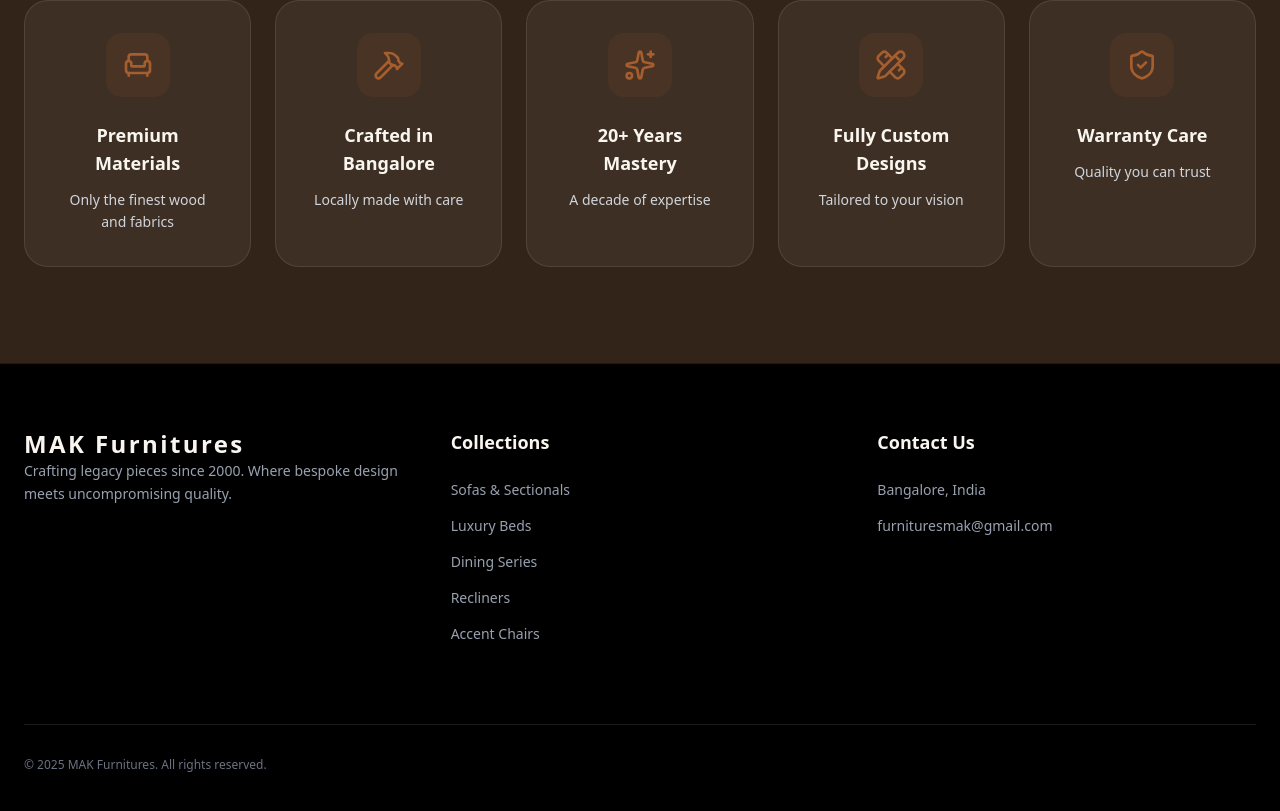
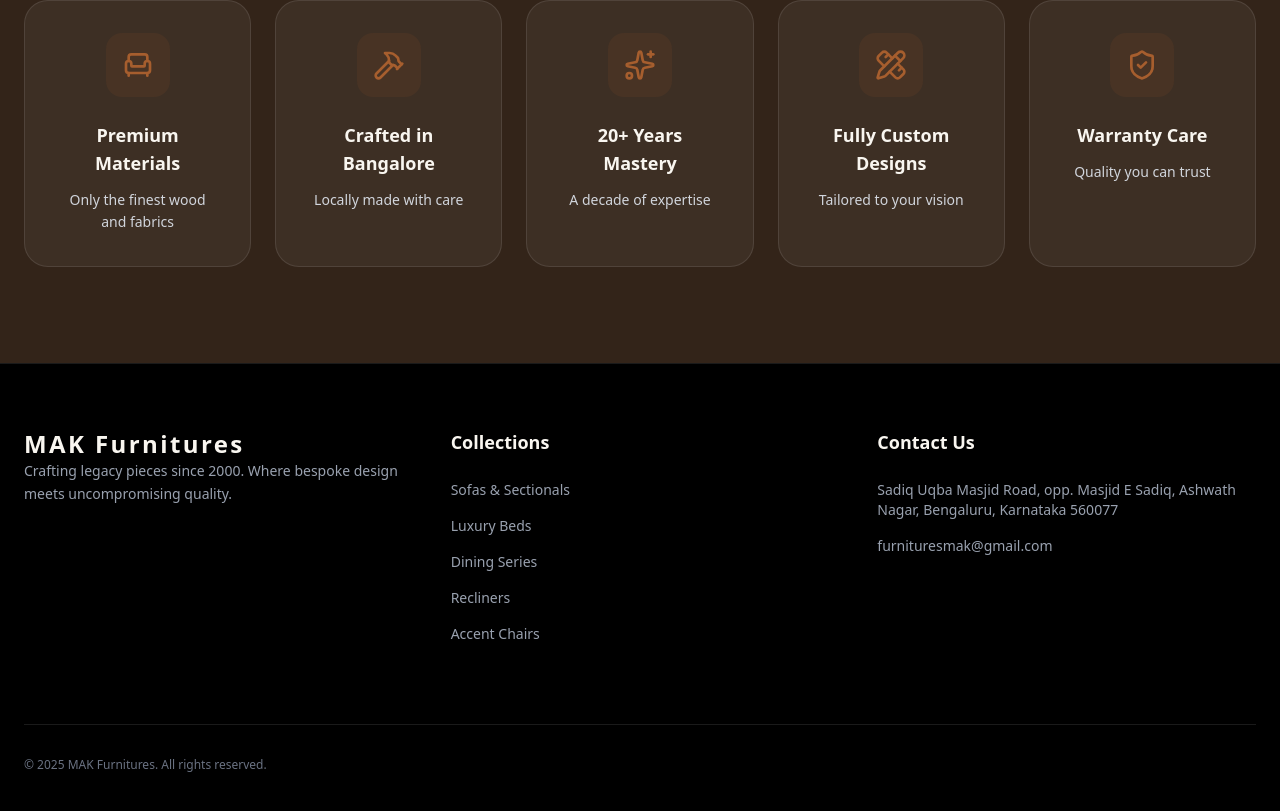
Before and after one commit to idris10215/mak-furnitures, a Next.js app: page / in a window 1280 px wide. Shown: the part 5773-6584 px from the top of the page. Built offline with nearby package versions, Linux system fonts and the light colour scheme.

Commit message:
Added images

```diff
--- a/src/app/category/[slug]/page.js
+++ b/src/app/category/[slug]/page.js
@@ -15,7 +15,7 @@ const categoryData = {
       { id: '2-seater', name: '2-Seater Sofas', image: '/2-wide.png' },
       { id: '3-2-seater', name: '3-seater + 2-seater Sofas', image: '/3+2.png '},
       { id: '2-1-seater', name: '2-seater + 1-seater Sofas', image: '/2+1.png' },
-      { id: 'custom-seater', name: 'Custom seater Sofas', image: '/royal-3.png' },
+      { id: 'luxury-seater', name: 'Luxury seater Sofas', image: '/royal-3.png' },
       {id: 'L-shaped', name:'L-shaped Sofas', image:'/L-shaped.png'},
       {id: 'L-shaped-custom', name:'L-shaped custom Sofas', image:'/L-custom.png'},
       {id: '3-seater-sofa-with-extendable-footrest', name:'3 seater Sofa with extendable footrest', image:'/3-seater-recliner-sofa-with-extendable-footrest.png'},
@@ -28,7 +28,7 @@ const categoryData = {
       { id: 'modern-upholstered-bed', name: 'Modern upholstered beds', image: '/modern-upholstered-bed.png' },
       { id: 'modern-upholstered-bed-with-footboard', name: 'Modern upholstered beds with footboard', image: '/modern-upholstered-bed-with-footboard.png' },
       { id: 'upholstered-luxury-bed', name: 'Upholstered luxury beds', image: '/upholstered-luxury-bed.png' },
-      { id: 'sofa-cum-bed', name: 'Sofa cum beds', image: '/sofa-cum-bed.png' },
+      { id: 'sofa-cum-bed', name: 'Sofa cum beds', image: '/sofa-cum-bed-v2.png' },
       { id: 'l-shaped-sofa-cum-bed-with-storage', name: 'L-shaped sofa cum beds with storage', image: '/l-shaped-sofa-cum-bed-with-storage.png' },
     ]
   },
@@ -57,7 +57,7 @@ const categoryData = {
       { id: 'luxury-sofa-chairs', name: 'Luxury Sofa Chairs', image: '/luxury-sofa-chair.png' },
       { id: '2-chairs-with-ottomon', name: '2 Chairs set with Ottoman', image: '/2-chairs-with-ottomon.png' },
       { id: 'rocking-chair', name: 'Rocking Chairs', image: '/rocking-chair-with-ottomon.png' },
-      { id: 'custom-chair', name: 'Custom designed Chairs', image: '/custom-designed-chairs.png' },
+      { id: 'custom-chair', name: 'Custom designed Chairs', image: '/custom-designed-chairs-v2.png' },
     ]
   }
 };
--- a/src/components/Footer.jsx
+++ b/src/components/Footer.jsx
@@ -44,7 +44,7 @@ export default function Footer() {
              <div>
                 <h4 className="font-(--font-merriweather) font-bold text-lg mb-6 text-(--color-cream-50)">Contact Us</h4>
                 <ul className="space-y-4 font-(--font-inter) text-gray-400 text-sm">
-                    <li>Bangalore, India</li>
+                    <li>Sadiq Uqba Masjid Road, opp. Masjid E Sadiq, Ashwath Nagar, Bengaluru, Karnataka 560077</li>
                     {/* <li>+91 98765 43210</li> */}
                     <li>furnituresmak@gmail.com</li>
                 </ul>
```
Also changed, not shown: 2 other files (tests, documents, lock files or other folders).
